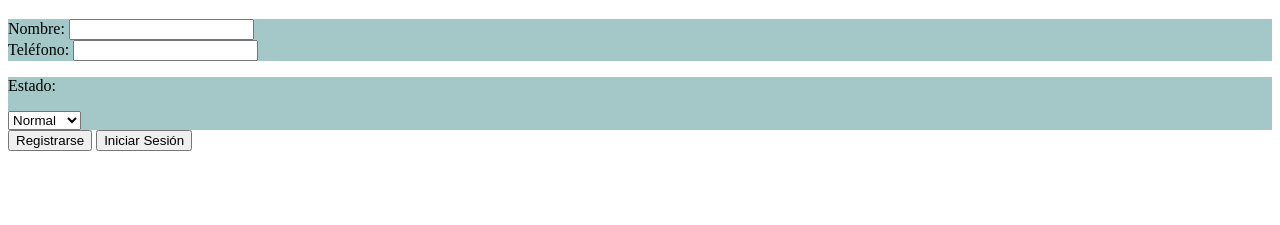
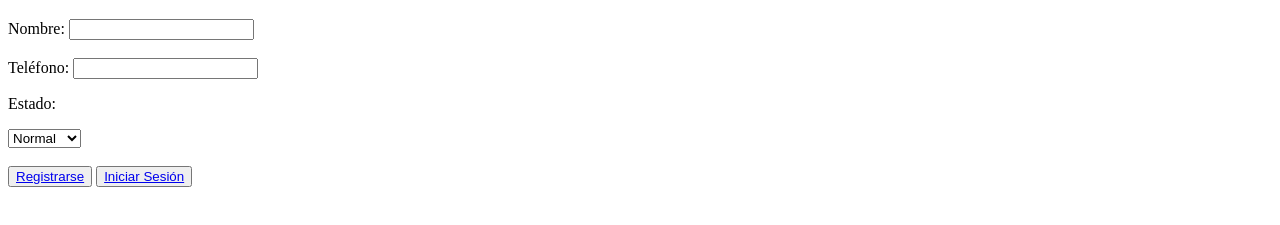
Before and after one commit to fjvivanco7/Prueba1_Vivanco, a plain HTML site: page index.html in a window 1280 px wide. Shown: the part 61-286 px from the top of the page. Drawn offline with Linux system fonts and the light colour scheme.

Commit message:
Add files via upload

```diff
--- a/index.html
+++ b/index.html
@@ -6,11 +6,6 @@
     <meta http-equiv="X-UA-Compatible" content="IE=edge">
     <meta name="viewport" content="width=device-width, initial-scale=1.0">
     <title>Rastreo de Contactos</title>
-    <style>
-        div.form-group {
-            background-color: rgba(45, 126, 126, 0.432);
-        }
-    </style>
 </head>
 
 <body>
@@ -21,7 +16,7 @@
             <input type="nombre" class="form-control" id="nombre">
         </div>
         <div class="form-group">
-            <label for="telefono">Teléfono:</label>
+            <br><label for="telefono">Teléfono:</label>
             <input type="telefono" class="form-control" id="telefono">
         </div>
         <div class="form-group">
@@ -32,8 +27,9 @@
                 <option value="value3">Cercano</option>
             </select>
         </div>
-        <button type="submit" class="btn btn-default">Registrarse</button>
-        <button type="submit" class="btn btn-default">Iniciar Sesión</button>
+
+        <br><button type="submit" class="btn btn-default"><a href="tienda">Registrarse</a></button>
+        <button type="submit" class="btn btn-default"><a href="login">Iniciar Sesión</a></button>
     </form>
 </body>
 
```
Also changed, not shown: login.html (+9 -6 lines), tienda.html (+3 -3 lines).
